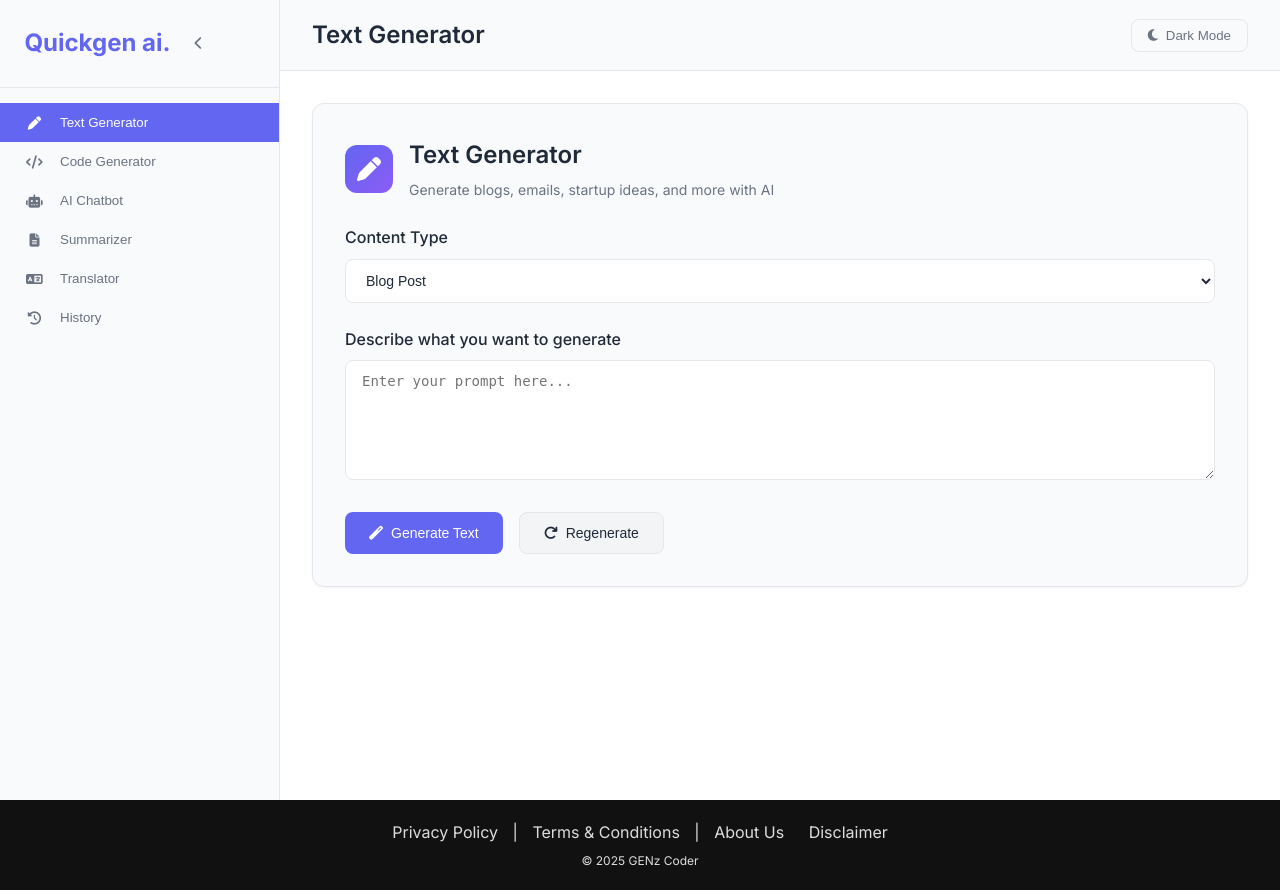
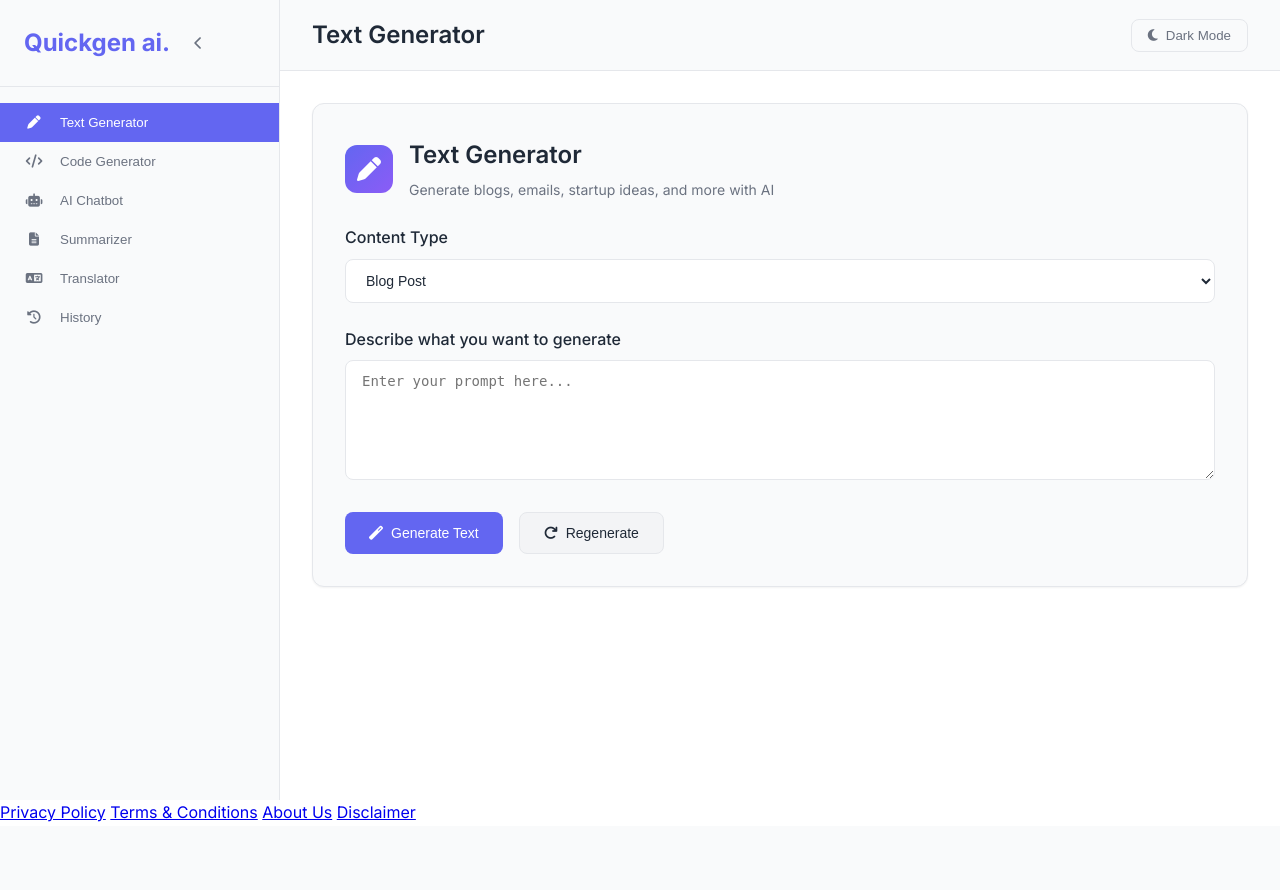
Before and after one commit to mayank-shekhar-dot/QwickGen, a Flask app: page / in a window 1280 px wide. After the commit the page ends 822 px from the top, so only its background shows below. Run offline with Flask 3, Linux system fonts and the light colour scheme.

Commit message:
Update index.html

```diff
--- a/templates/index.html
+++ b/templates/index.html
@@ -1578,15 +1578,10 @@
             link.click();
         }
     </script>
-  <footer style="background:#111; color:#ddd; padding:20px; text-align:center;">
-  <p>
-    <a href="/privacy-policy.html" style="color:#ddd; margin:0 10px; text-decoration:none;">Privacy Policy</a> |
-    <a href="/terms.html" style="color:#ddd; margin:0 10px; text-decoration:none;">Terms & Conditions</a> |
-    <a href="/about-us.html" style="color:#ddd; margin:0 10px; text-decoration:none;">About Us</a>
-    <a href="/disclaimer.html" style="color:#ddd; margin:0 10px; text-decoration:none;">Disclaimer</a>
-  </p>
-  <p style="font-size:12px; margin-top:5px;">&copy; 2025 GENz Coder</p>
-</footer>
+ <a href="/privacy-policy">Privacy Policy</a>
+<a href="/terms">Terms & Conditions</a>
+<a href="/about-us">About Us</a>
+<a href="/disclaimer">Disclaimer</a>
 
 
 <!-- JavaScript for toggle -->
```
